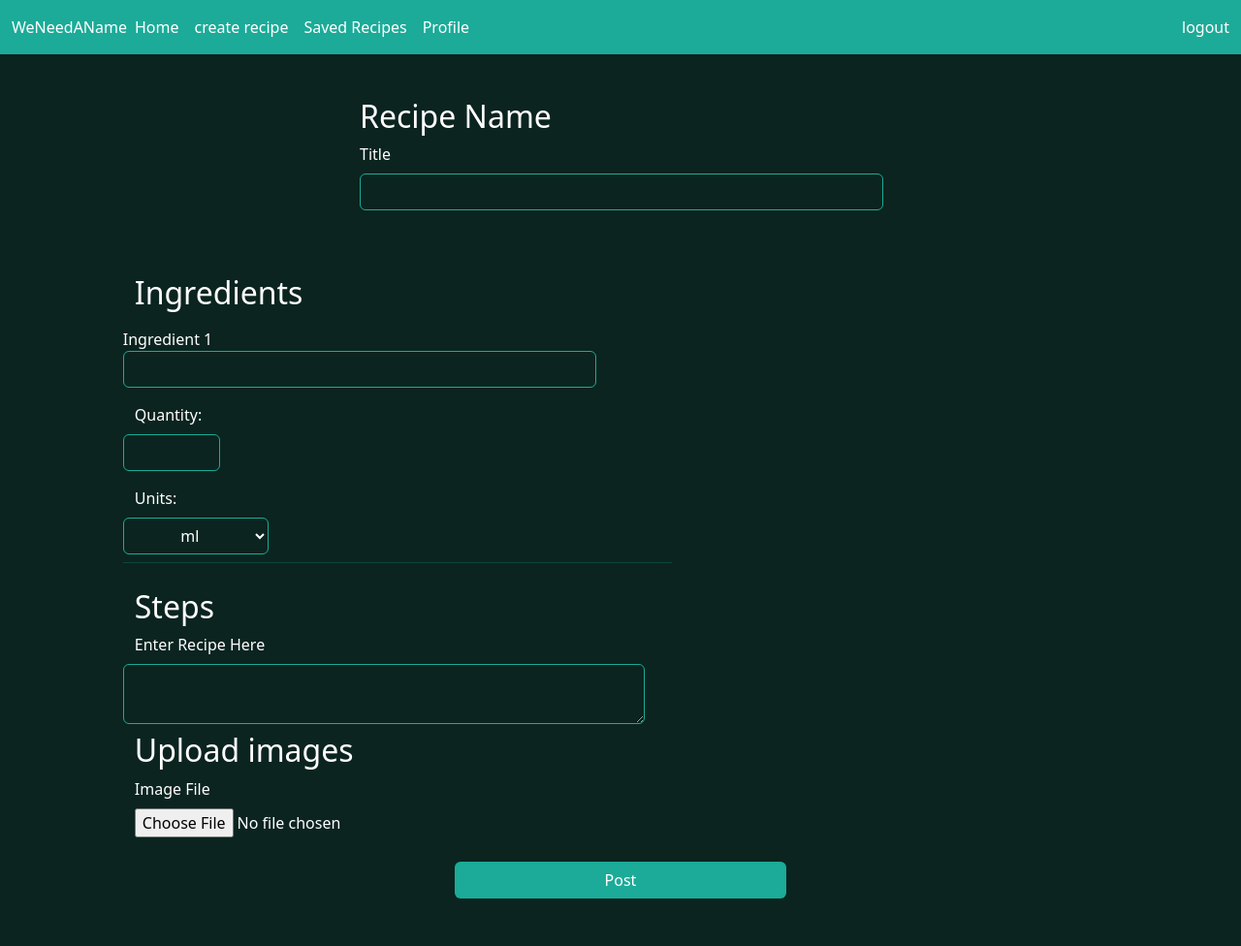
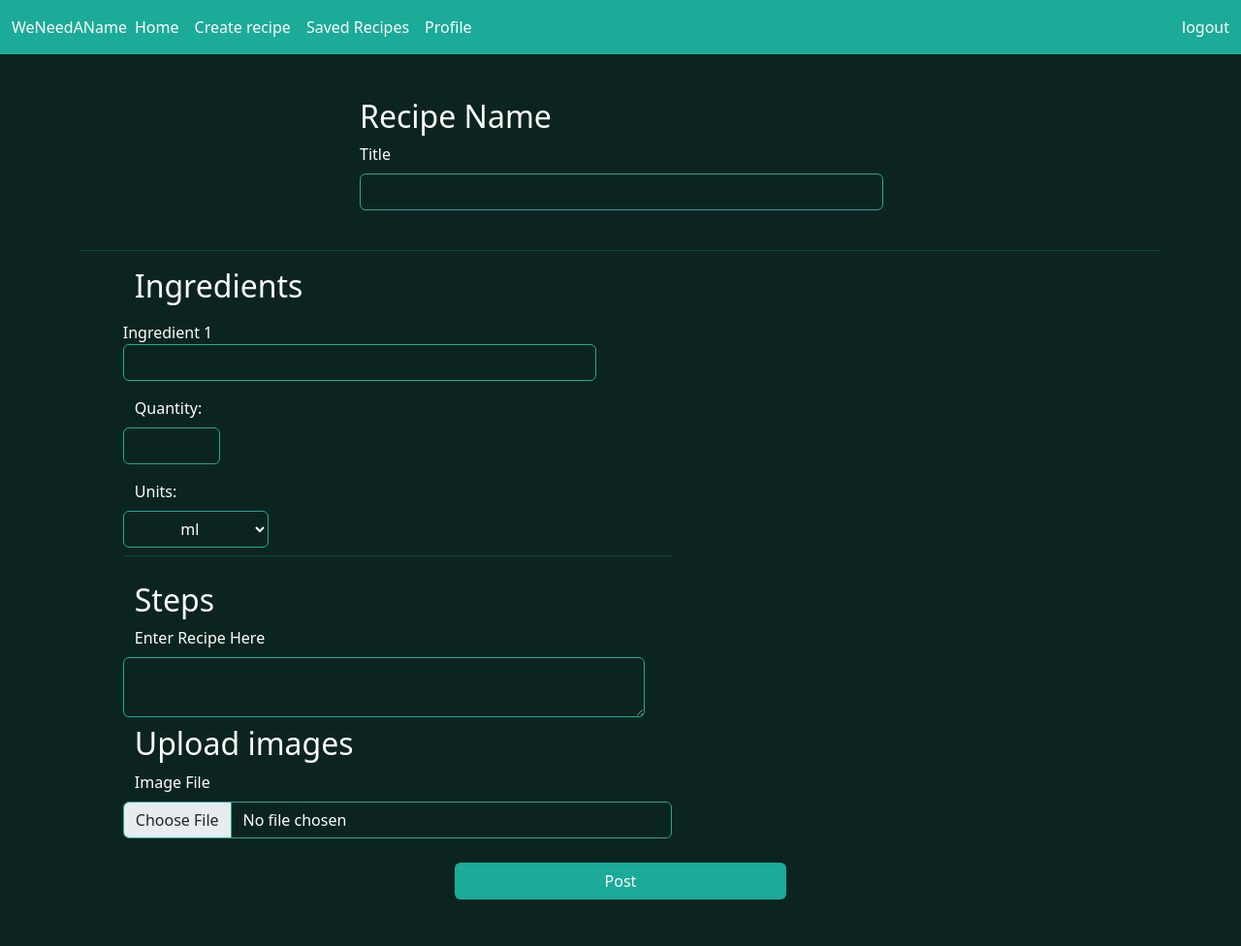
Before and after one commit to phil-keita/web-final-project, a Flask app: page /post/ in a window 1280 px wide. Shown: the whole page at 97% size. Before the commit the page ends 927 px from the top, so only its background shows below. Run offline with Flask 2, Linux system fonts and the light colour scheme; a user stored in the database is signed in; some libraries are stand-ins or nearby versions.

Commit message:
just a couple changes

```diff
--- a/templates/post.html
+++ b/templates/post.html
@@ -33,7 +33,7 @@
                             <a class="nav-link" href="/">Home</a>
                         </li>
                         <li class="nav-item">
-                            <a class="nav-link" href="/ingredients/">create recipe</a>
+                            <a class="nav-link" href="/ingredients/">Create recipe</a>
                         </li>
                         <li class="nav-item">
                             <a class="nav-link" href="#">Saved Recipes</a>
@@ -58,7 +58,7 @@
             <form action="/post/" method="post">
                 {{ form.hidden_tag() }}
 
-                <div class="row pb-5 text-center">
+                <div class="row pb-2 text-center">
                     <div class="col"></div>
                     <div class="col">
                         <div class="card pb-3" id="post-form">
@@ -69,6 +69,7 @@
                     </div>
                     <div class="col"></div>
                 </div>
+                <hr>
                 <div class="row">
                     <div class="col">
                         <div class="card" id="post-form">
@@ -120,7 +121,7 @@
                             <div class="row pt-2">
                                 <h2>Upload images</h2>
                                 {{ form.image.label(class="form-label") }}
-                                {{ form.image(class="form-control-file", id="input") }}
+                                {{ form.image(class="form-control", id="input") }}
                             </div>
                         </div>
                     </div>
```
